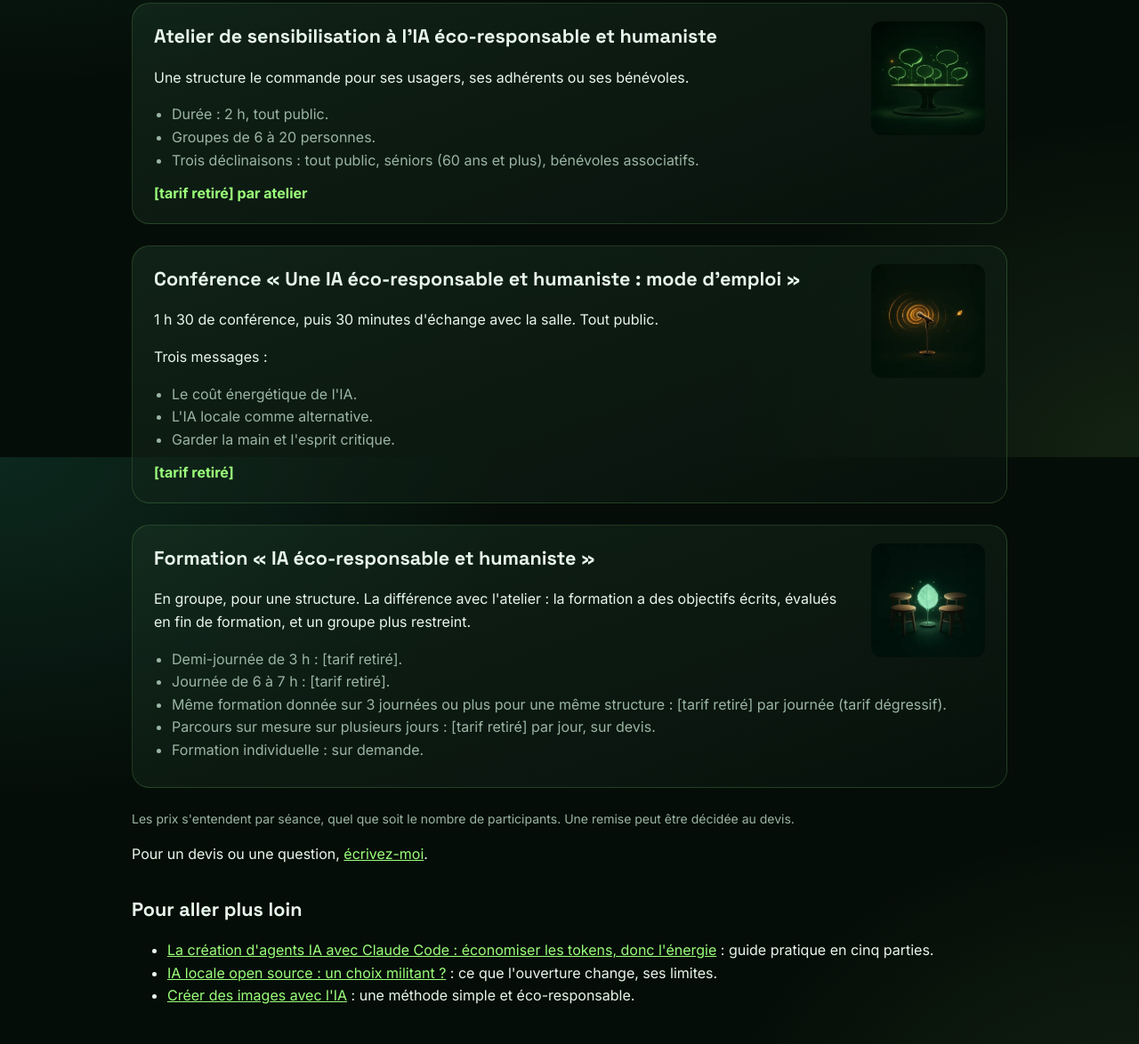
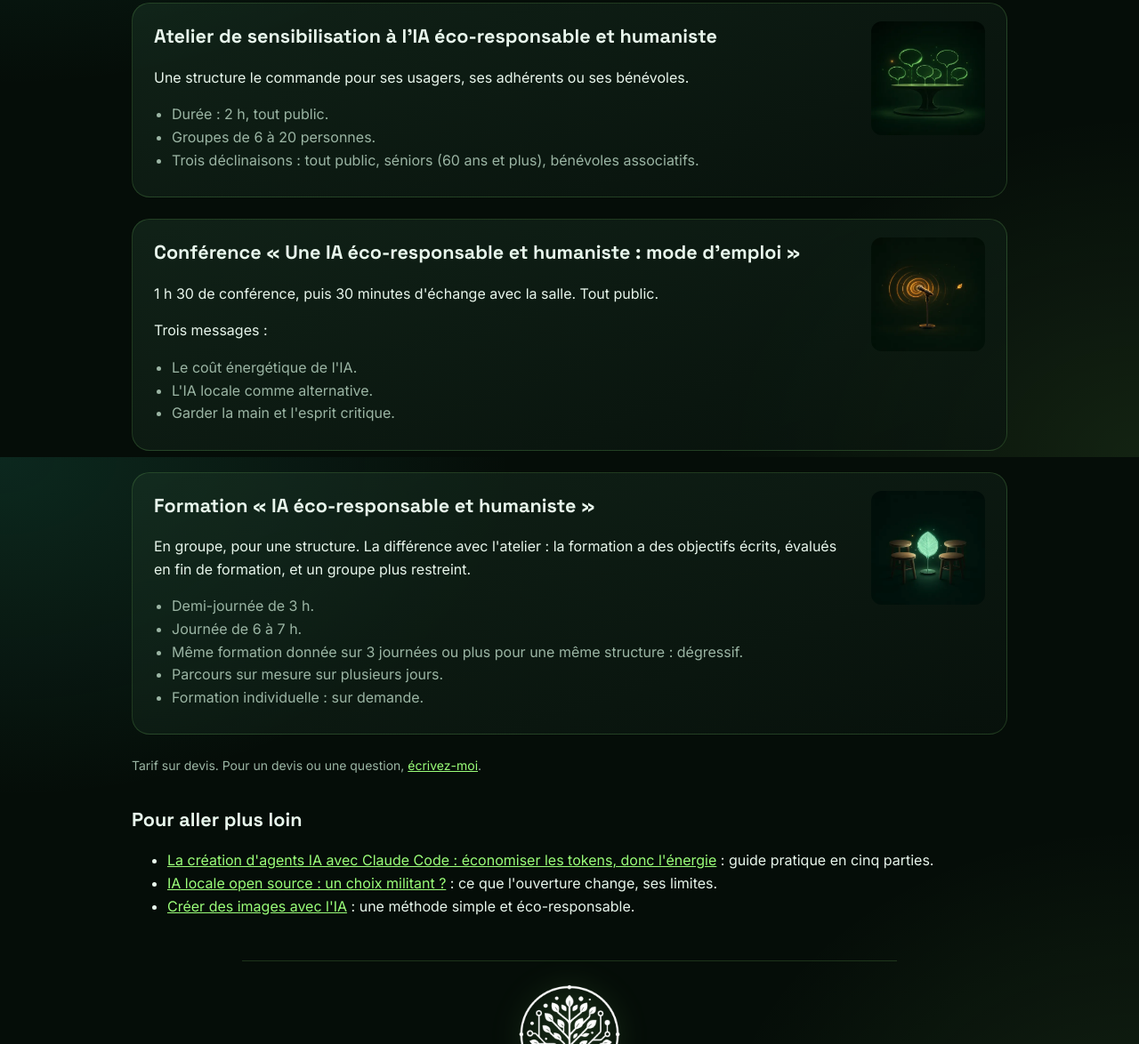
Before and after one commit to ServOMorph/site_internet_ST_v3, an Eleventy site: page src/se-former/index.njk in a window 1280 px wide. Shown: the part 286-1460 px from the top of the page at 89% size. Built offline with nearby package versions, Linux system fonts and the light colour scheme; Eleventy itself is replaced by a stand-in of ours; files that its build step writes are made by us from their sources.

Commit message:
feat(site_st): page Formations — prix retirés, mention « Tarif sur devis » (S-07)
Co-Authored-By: Claude Sonnet 5.5 <noreply@anthropic.com>

```diff
--- a/src/se-former/index.njk
+++ b/src/se-former/index.njk
@@ -18,7 +18,6 @@ section: formations
     <li>Groupes de 6 à 20 personnes.</li>
     <li>Trois déclinaisons : tout public, séniors (60 ans et plus), bénévoles associatifs.</li>
   </ul>
-  <p class="offre__prix">[tarif retiré] par atelier</p>
 </section>
 <section class="offre" aria-labelledby="conference-titre">
   <img class="offre__img" src="/assets/img/conference.webp" alt="" width="480" height="480" loading="lazy">
@@ -30,22 +29,20 @@ section: formations
     <li>L'IA locale comme alternative.</li>
     <li>Garder la main et l'esprit critique.</li>
   </ul>
-  <p class="offre__prix">[tarif retiré]</p>
 </section>
 <section class="offre" aria-labelledby="formation-titre">
   <img class="offre__img" src="/assets/img/formation-groupe.webp" alt="" width="480" height="480" loading="lazy">
   <h2 id="formation-titre">Formation « IA éco-responsable et humaniste »</h2>
   <p>En groupe, pour une structure. La différence avec l'atelier : la formation a des objectifs écrits, évalués en fin de formation, et un groupe plus restreint.</p>
   <ul>
-    <li>Demi-journée de 3 h : [tarif retiré].</li>
-    <li>Journée de 6 à 7 h : [tarif retiré].</li>
-    <li>Même formation donnée sur 3 journées ou plus pour une même structure : [tarif retiré] par journée (tarif dégressif).</li>
-    <li>Parcours sur mesure sur plusieurs jours : [tarif retiré] par jour, sur devis.</li>
+    <li>Demi-journée de 3 h.</li>
+    <li>Journée de 6 à 7 h.</li>
+    <li>Même formation donnée sur 3 journées ou plus pour une même structure : dégressif.</li>
+    <li>Parcours sur mesure sur plusieurs jours.</li>
     <li>Formation individuelle : sur demande.</li>
   </ul>
 </section>
-<p class="offre__note">Les prix s'entendent par séance, quel que soit le nombre de participants. Une remise peut être décidée au devis.</p>
-<p>Pour un devis ou une question, <a href="/a-propos/#contact">écrivez-moi</a>.</p>
+<p class="offre__note">Tarif sur devis. Pour un devis ou une question, <a href="/a-propos/#contact">écrivez-moi</a>.</p>
 <section aria-labelledby="loin-titre">
   <h2 id="loin-titre">Pour aller plus loin</h2>
   <ul>
```
